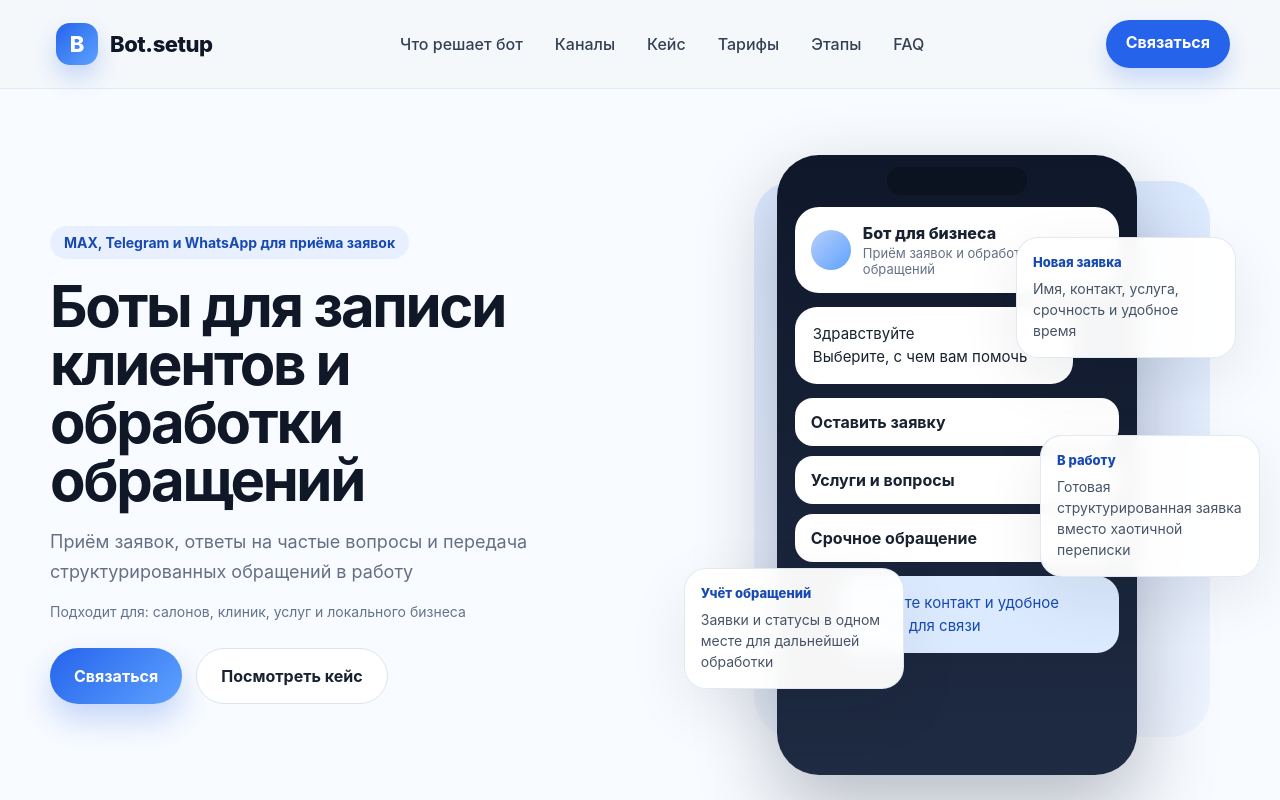
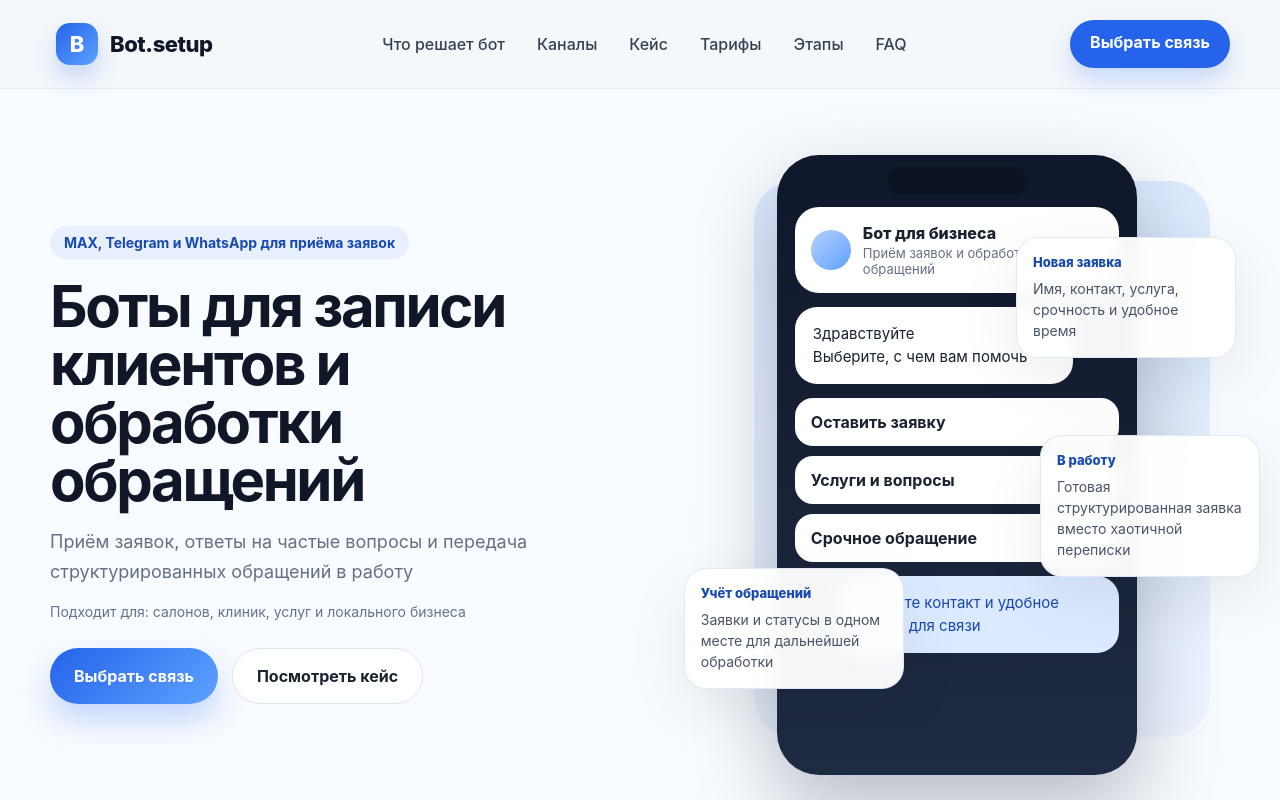
Before and after one commit to yvngfloyd/bot_landing, a React (Vite) app: page / in a window 1280 px wide. Shown: the top 800 px of the page. Built offline with nearby package versions, Linux system fonts and the light colour scheme.

Commit message:
Update App.jsx

```diff
--- a/App.jsx
+++ b/App.jsx
@@ -33,11 +33,8 @@ function App() {
             <button type="button" onClick={() => scrollToId("faq")}>FAQ</button>
           </nav>
 
-          <a
-            className="header-cta"
-            href="/contact.html"
-          >
-            Связаться
+          <a className="header-cta" href="/contact.html">
+            Выбрать связь
           </a>
         </div>
       </header>
@@ -63,7 +60,7 @@ function App() {
 
               <div className="hero-actions">
                 <a className="btn btn-primary" href="/contact.html">
-                  Связаться
+                  Выбрать связь
                 </a>
 
                 <button
@@ -546,6 +543,10 @@ function App() {
                   Написать в WhatsApp
                 </a>
 
+                <a className="contact-email" href="mailto:bots.setup@mail.ru">
+                  bots.setup@mail.ru
+                </a>
+
                 <a className="contact-phone" href="tel:+79081673109">
                   +7 908 167-31-09
                 </a>
```
